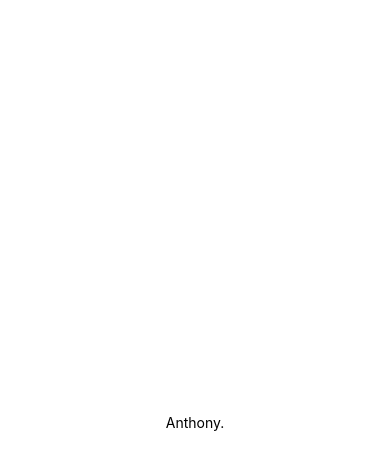
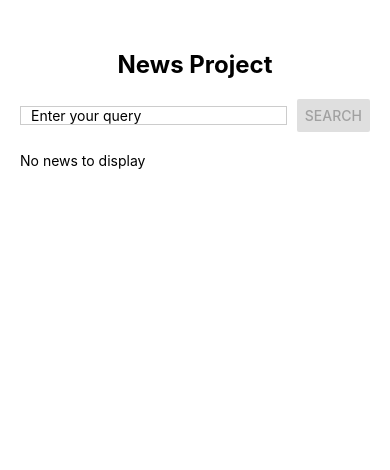
Before and after one commit to texttony4me/NewsProjectCp24, a React Native app in the folder A.NewsApp/: screen / in a window 390 px wide. Shown: the top 470 px of the page. Built offline with nearby package versions, Linux system fonts and the light colour scheme.

Commit message:
Updated App.js
Search button implemented

```diff
--- a/A.NewsApp/App.js
+++ b/A.NewsApp/App.js
@@ -1,11 +1,58 @@
-import { StatusBar } from 'expo-status-bar';
-import { StyleSheet, Text, View } from 'react-native';
+
+import React, { useState } from 'react';
+import { StyleSheet, Text, View, TextInput, Button, ScrollView, Image } from 'react-native';
 
 export default function App() {
+  const [query, setQuery] = useState('');
+  const [searchEnabled, setSearchEnabled] = useState(false);
+  const [news, setNews] = useState([]);
+
+  const handleInputChange = (text) => {
+    setQuery(text);
+    setSearchEnabled(text.length > 0);
+  };
+
+  const searchNews = async () => {
+    if (query.trim() === '') return;
+    try {
+      const response = await fetch(`https://newsapi.org/v2/everything?q=${encodeURIComponent(query)}&apiKey=fe569913525e48e09b9526fed44a8e2b&pageSize=5`);
+      const data = await response.json();
+      setNews(data.articles);
+    } catch (error) {
+      console.error('Error fetching news:', error);
+    }
+  };
+
+  const renderNews = () => {
+    return news.map((article, index) => (
+      <View key={index} style={styles.articleContainer}>
+        <Text style={styles.articleTitle}>{article.title}</Text>
+        <Text style={styles.articleAuthor}>{article.author}</Text>
+        <Image source={{ uri: article.urlToImage }} style={styles.articleImage} />
+        <Text style={styles.articleUrl}>{article.url}</Text>
+      </View>
+    ));
+  };
+
   return (
     <View style={styles.container}>
-      <Text>Anthony.</Text>
-      <StatusBar style="auto" />
+      <Text style={styles.header}>News Project</Text>
+      <View style={styles.inputContainer}>
+        <TextInput
+          style={styles.input}
+          placeholder="Enter your query"
+          value={query}
+          onChangeText={handleInputChange}
+        />
+        <Button
+          title="Search"
+          onPress={searchNews}
+          disabled={!searchEnabled}
+        />
+      </View>
+      <ScrollView style={styles.newsContainer}>
+        {news.length > 0 ? renderNews() : <Text>No news to display</Text>}
+      </ScrollView>
     </View>
   );
 }
@@ -13,8 +60,48 @@ export default function App() {
 const styles = StyleSheet.create({
   container: {
     flex: 1,
-    backgroundColor: '#fff',
+    paddingTop: 50,
+    paddingHorizontal: 20,
+  },
+  header: {
+    fontSize: 24,
+    fontWeight: 'bold',
+    marginBottom: 20,
+    textAlign: 'center',
+  },
+  inputContainer: {
+    flexDirection: 'row',
     alignItems: 'center',
-    justifyContent: 'center',
+    marginBottom: 20,
+  },
+  input: {
+    flex: 1,
+    borderWidth: 1,
+    borderColor: '#ccc',
+    paddingHorizontal: 10,
+    marginRight: 10,
+  },
+  newsContainer: {
+    flex: 1,
+  },
+  articleContainer: {
+    marginBottom: 20,
+  },
+  articleTitle: {
+    fontSize: 18,
+    fontWeight: 'bold',
+  },
+  articleAuthor: {
+    fontSize: 16,
+    fontStyle: 'italic',
+    marginBottom: 10,
+  },
+  articleImage: {
+    width: '100%',
+    height: 200,
+    marginBottom: 10,
+  },
+  articleUrl: {
+    color: 'blue',
   },
 });
```
